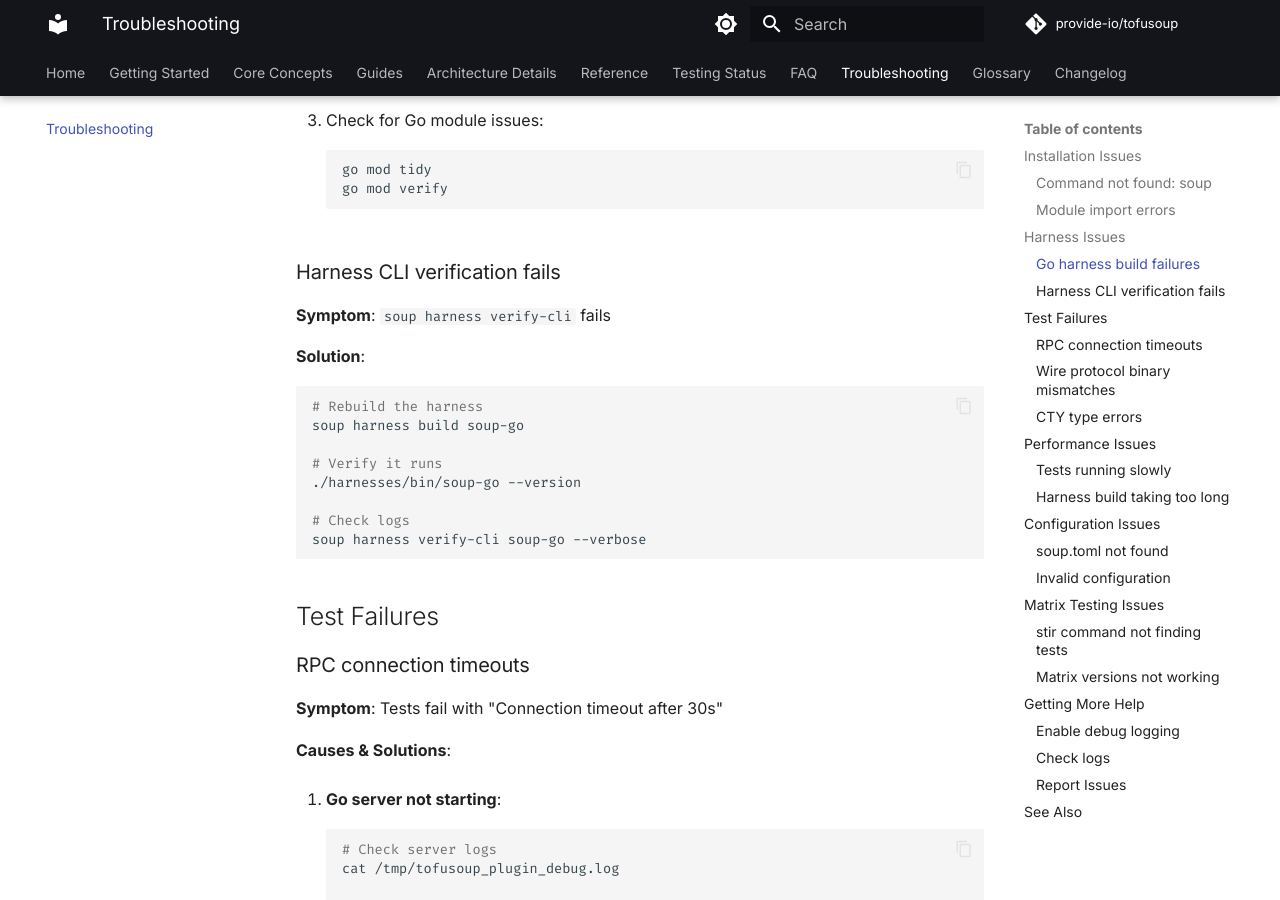
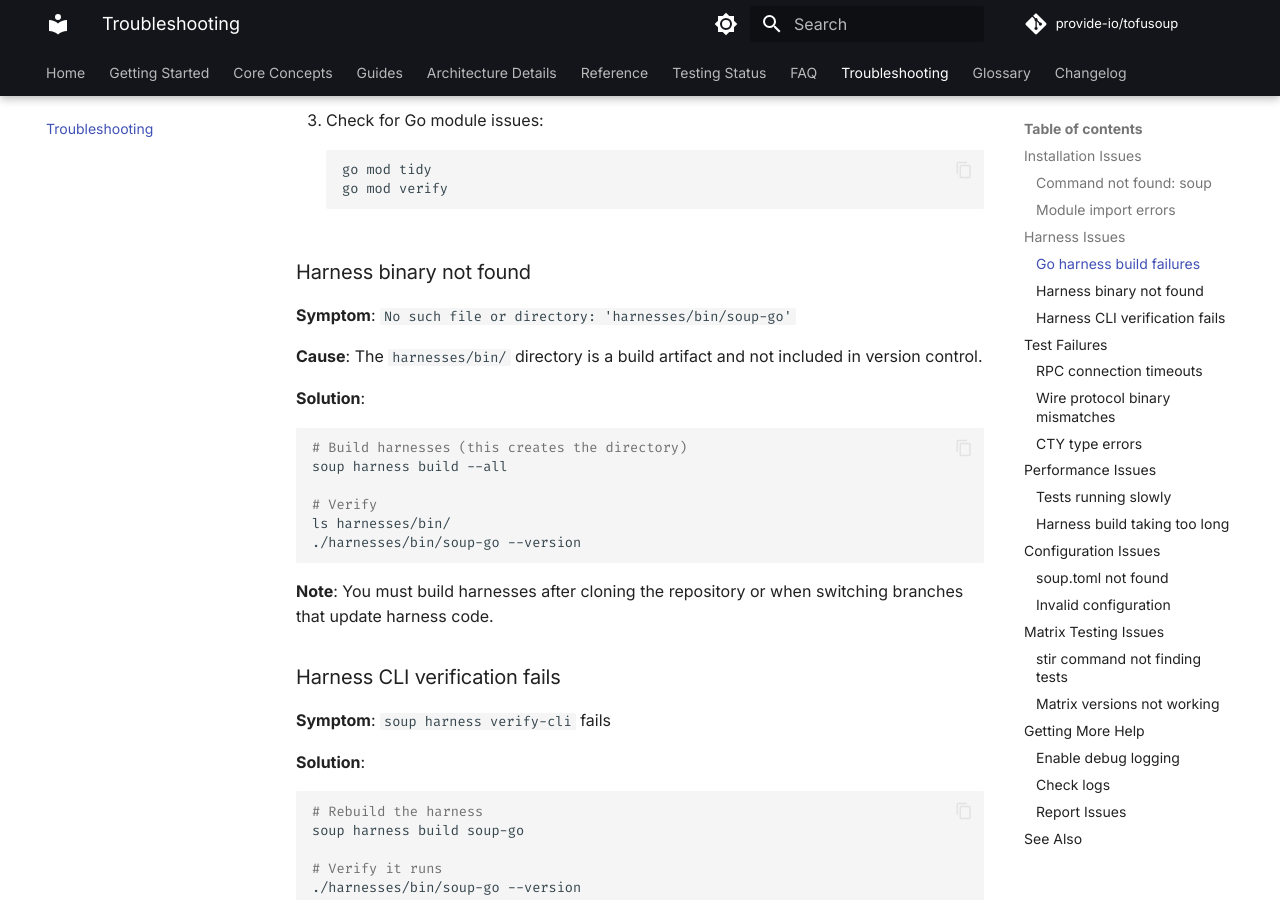
Before and after one commit to livingstaccato/archive-tofusoup, an MkDocs documentation site: the page built from docs/troubleshooting.md, in a window 1280 px wide and 900 px high, scrolled down 1536 px. Built offline with MkDocs 1.6.1 and Material for MkDocs 9.7.7, drawn with Linux system fonts in a browser that asks for light colours; comment, search, counter and statistics services are not loaded.

Commit message:
🔼⚙️ [skip ci] auto-commit

````diff
--- a/docs/troubleshooting.md
+++ b/docs/troubleshooting.md
@@ -72,6 +72,24 @@
    go mod tidy
    go mod verify
    ```
+
+### Harness binary not found
+
+**Symptom**: `No such file or directory: 'harnesses/bin/soup-go'`
+
+**Cause**: The `harnesses/bin/` directory is a build artifact and not included in version control.
+
+**Solution**:
+```bash
+# Build harnesses (this creates the directory)
+soup harness build --all
+
+# Verify
+ls harnesses/bin/
+./harnesses/bin/soup-go --version
+```
+
+**Note**: You must build harnesses after cloning the repository or when switching branches that update harness code.
 
 ### Harness CLI verification fails
 
````
Also changed, not shown: README.md (+2 -0 lines), docs/getting-started/installation.md (+2 -0 lines).
